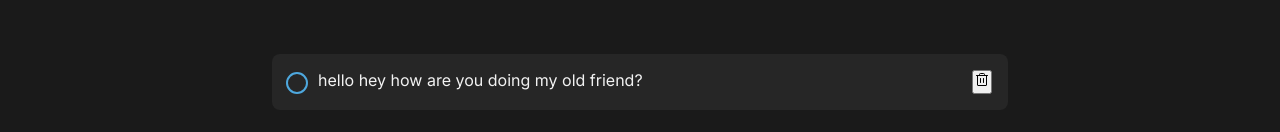
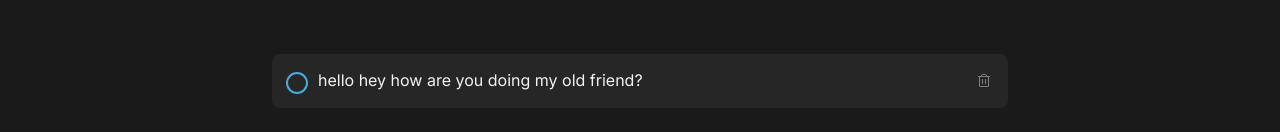
Before and after one commit to fewrux/todo-list-react, a React (Vite) app: page / in a window 1280 px wide. Shown: the part 236-368 px from the top of the page. Built offline with nearby package versions, Linux system fonts and the light colour scheme.

Commit message:
feat: checkbox and delete button functionality

```diff
--- a/src/components/Button/styles.module.css
+++ b/src/components/Button/styles.module.css
@@ -19,6 +19,21 @@
   background: var(--blue);
 }
 
+.buttonDelete {
+  color: var(--gray-300);
+  background: transparent;
+
+  border: none;
+  border-radius: 4px;
+  margin-top: 3px;
+  line-height: 0;
+}
+
+.buttonDelete:hover {
+  cursor: pointer;
+  color: var(--danger);
+}
+
 @media (max-width: 500px) {
   .buttonCreate {
     padding: 0.7rem;
--- a/src/components/Checkbox/index.tsx
+++ b/src/components/Checkbox/index.tsx
@@ -1,6 +1,5 @@
 import * as CheckboxPrimitive from '@radix-ui/react-checkbox'
 import { Check } from 'phosphor-react'
-import { FormEventHandler } from 'react';
 import styles from './styles.module.css'
 
 interface CheckboxProps {
--- a/src/components/Task/index.tsx
+++ b/src/components/Task/index.tsx
@@ -10,8 +10,12 @@ interface TaskProps {
 export function Task({ description }: TaskProps) {
   const [isDone, setIsDone] = useState(false);
 
-  function handleChange() {
+  function handleCheckTask() {
     setIsDone(!isDone)
+  }
+
+  function handleDeleteTask() {
+    console.log('delete');
   }
 
   return (
@@ -23,10 +27,14 @@ export function Task({ description }: TaskProps) {
       }
     >
       <div>
-        <Checkbox onClick={handleChange} />
+        <Checkbox onClick={handleCheckTask} />
         <span>{description}</span>
       </div>
-      <Button variant='delete' type='button' />
+      <Button
+        onClick={handleDeleteTask}
+        variant='delete'
+        type='button'
+      />
     </article>
   )
 }
```
